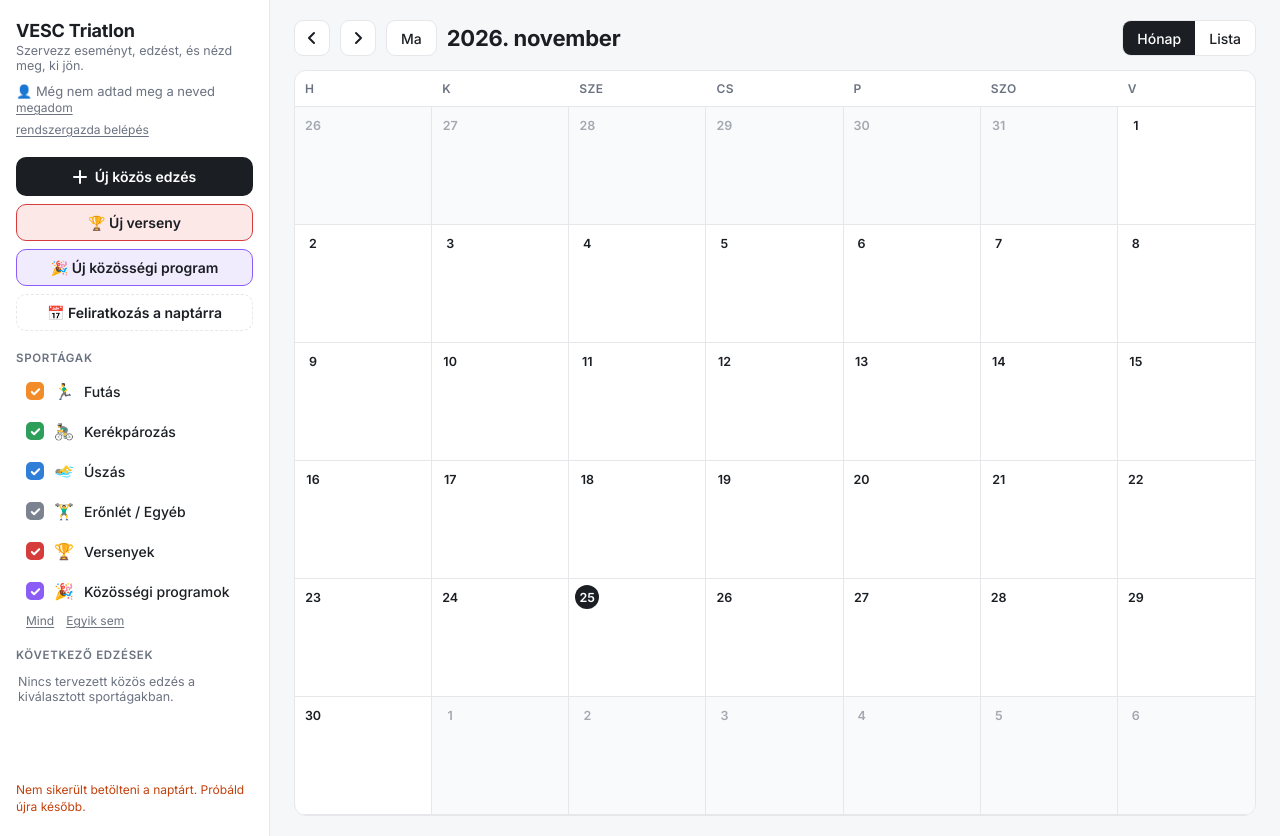
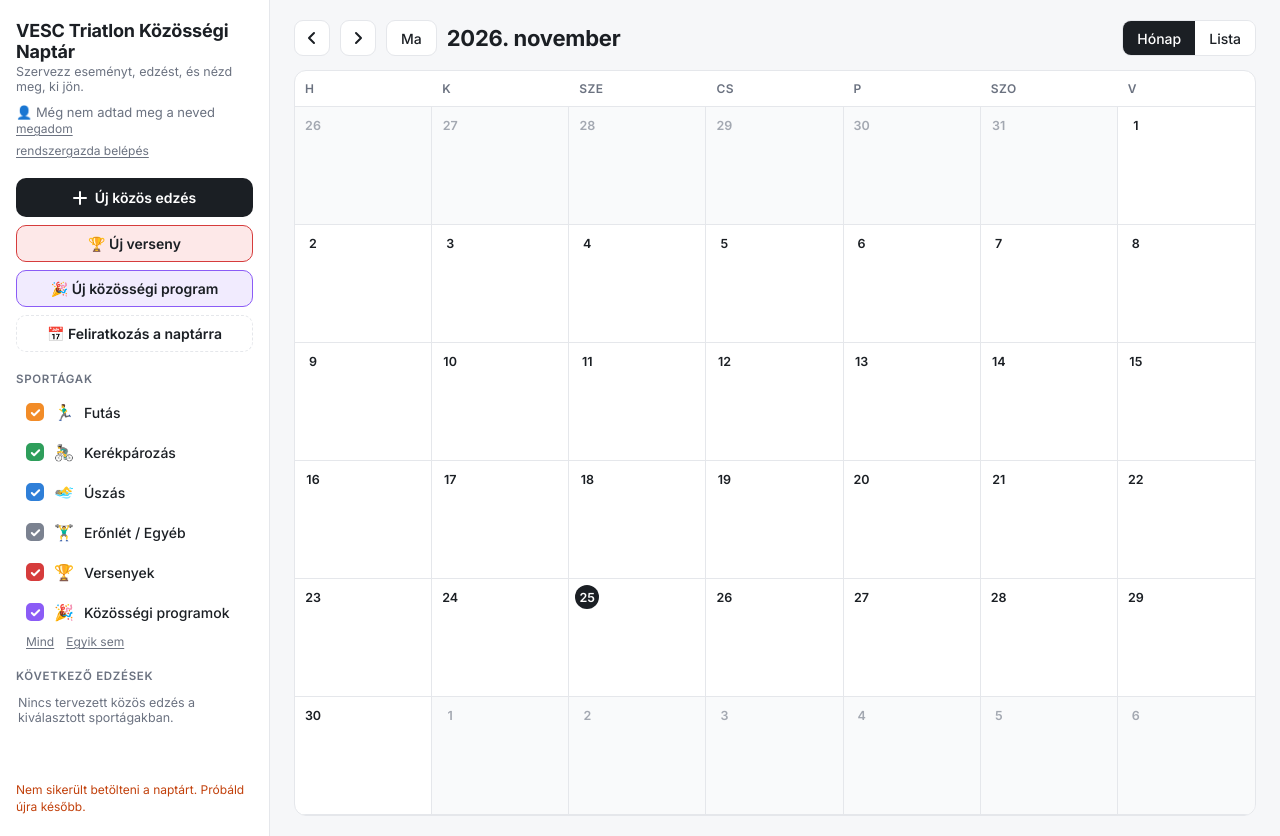
Before and after one commit to Gombi75/VESC-Event-Calendar, a plain HTML site: page index.html in a window 1280 px wide. Drawn offline with Linux system fonts and the light colour scheme; no server answers.

Commit message:
Update title to 'VESC Triatlon Közösségi Naptár'

```diff
--- a/index.html
+++ b/index.html
@@ -208,7 +208,7 @@
 <div class="app">
   <aside>
     <div class="brand">
-      <h1>VESC Triatlon</h1>
+      <h1>VESC Triatlon Közösségi Naptár</h1>
       <p>Szervezz eseményt, edzést, és nézd meg, ki jön.</p>
       <div class="me" id="me"></div>
     </div>
```
